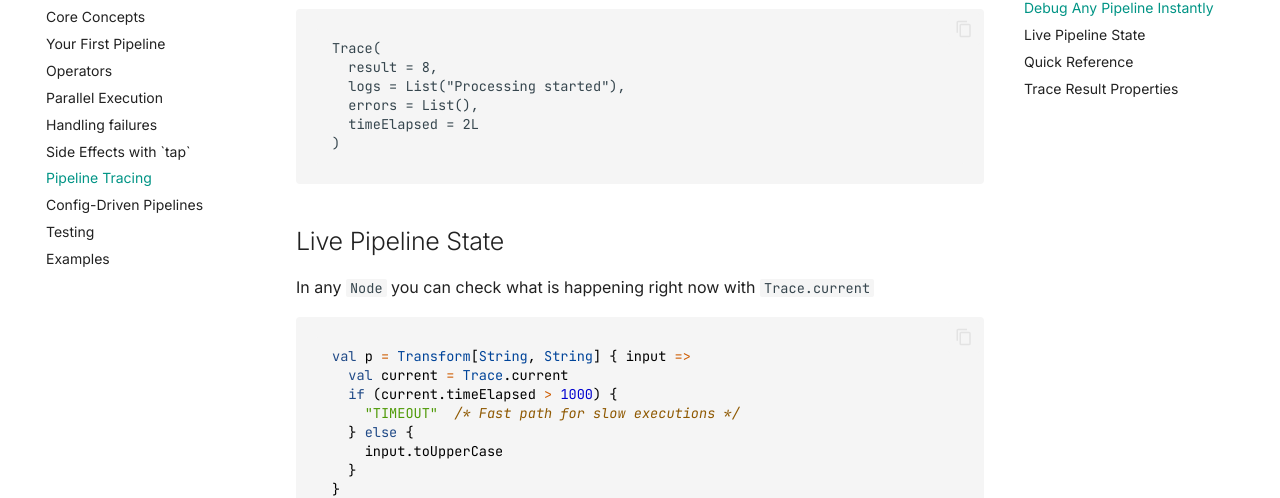
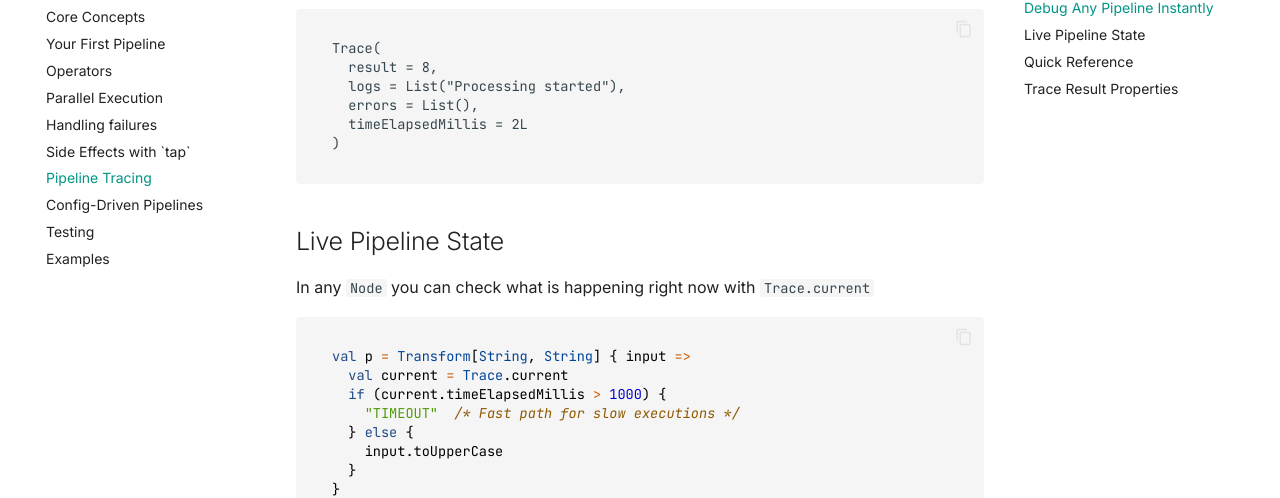
Before and after one commit to mattlianje/etl4s, an MkDocs documentation site: the page built from docs/trace.md, in a window 1280 px wide and 1400 px high, scrolled down 1547 px. Shown: the part 145-643 px from the top of the window. Built offline with MkDocs 1.6.1 and Material for MkDocs 9.7.7, drawn with Linux system fonts in a browser that asks for light colours; comment, search, counter and statistics services are not loaded; some of the changed text lies outside the part shown.

Commit message:
update trace timing

````diff
--- a/docs/trace.md
+++ b/docs/trace.md
@@ -25,7 +25,7 @@
   result = 5,
   logs = List("Processing input"),
   errors = List(),
-  timeElapsed = 2L
+  timeElapsedMillis = 2L
 )
 ```
 
@@ -69,7 +69,7 @@
   result = 8,
   logs = List("Processing started"),
   errors = List(),
-  timeElapsed = 2L
+  timeElapsedMillis = 2L
 )
 ```
 
@@ -80,7 +80,7 @@
 ```scala
 val p = Transform[String, String] { input =>
   val current = Trace.current
-  if (current.timeElapsed > 1000) {
+  if (current.timeElapsedMillis > 1000) {
     "TIMEOUT"  /* Fast path for slow executions */
   } else {
     input.toUpperCase
@@ -115,7 +115,7 @@
 |:---------|:-----|:------------|
 | `result` | `A` or `Try[A]` | Execution result |
 | `logs` | `List[Any]` | Collected log values |
-| `timeElapsed` | `Long` | Execution time in ms |
+| `timeElapsedMillis` | `Long` | Execution time in ms |
 | `errors` | `List[Any]` | Errors |
 | `hasErrors` | `Boolean` | Quick error check |
 | `seconds` | `Double` | Timing in seconds |
````
Also changed, not shown: README.md (+2 -2 lines), docs/core-concepts.md (+1 -1 lines), docs/testing.md (+1 -1 lines), 2 other files.
